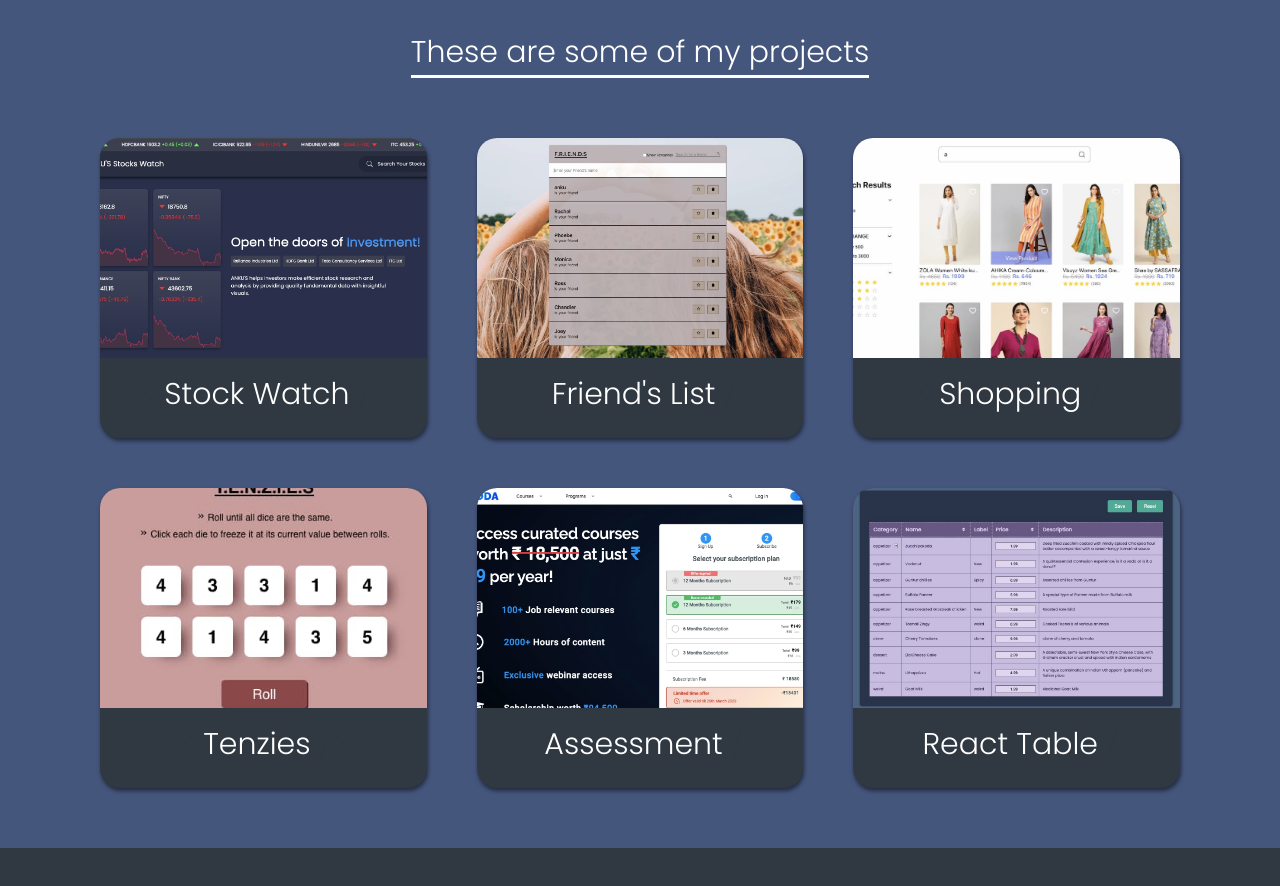
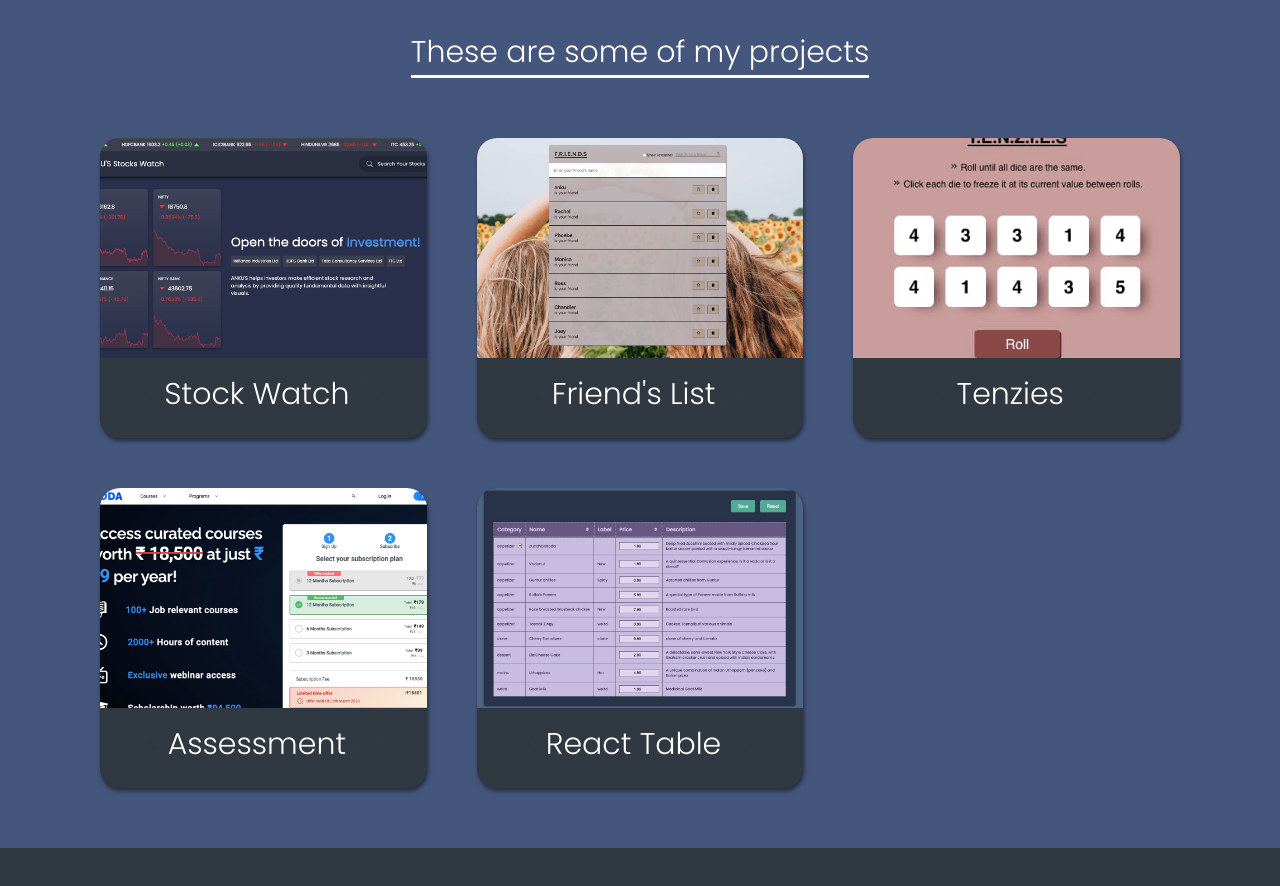
Before and after one commit to anku-js/my_portfolio, a React (Vite) app: page / in a window 1280 px wide. Shown: the part 800-1686 px from the top of the page. Built offline with nearby package versions, Linux system fonts and the light colour scheme.

Commit message:
removed a project: shopping app

```diff
--- a/src/components/Projects.tsx
+++ b/src/components/Projects.tsx
@@ -32,22 +32,6 @@ export default function Projects() {
           <p className="project-title">
             <span className="code">&lt;</span>
             Friend's List
-            <span className="code">/&gt;</span>
-          </p>
-        </a>
-        <a
-          href="https://main--luminous-monstera-f0a7de.netlify.app/"
-          target="_blank"
-          className="project"
-        >
-          <img
-            className="project-image"
-            src="shopping.jpg"
-            alt="screenshot of shopping app project"
-          />
-          <p className="project-title">
-            <span className="code">&lt;</span>
-            Shopping
             <span className="code">/&gt;</span>
           </p>
         </a>
```
